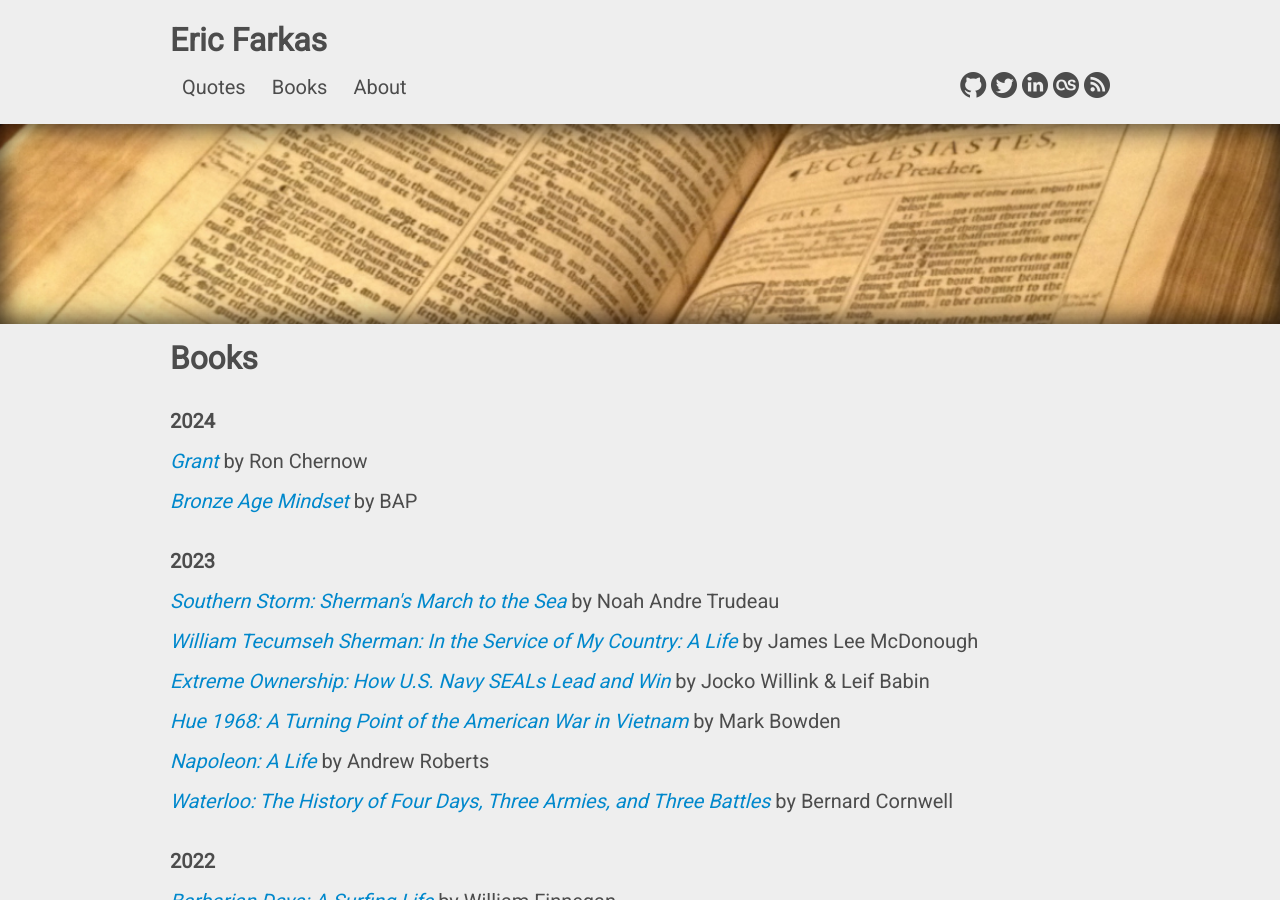
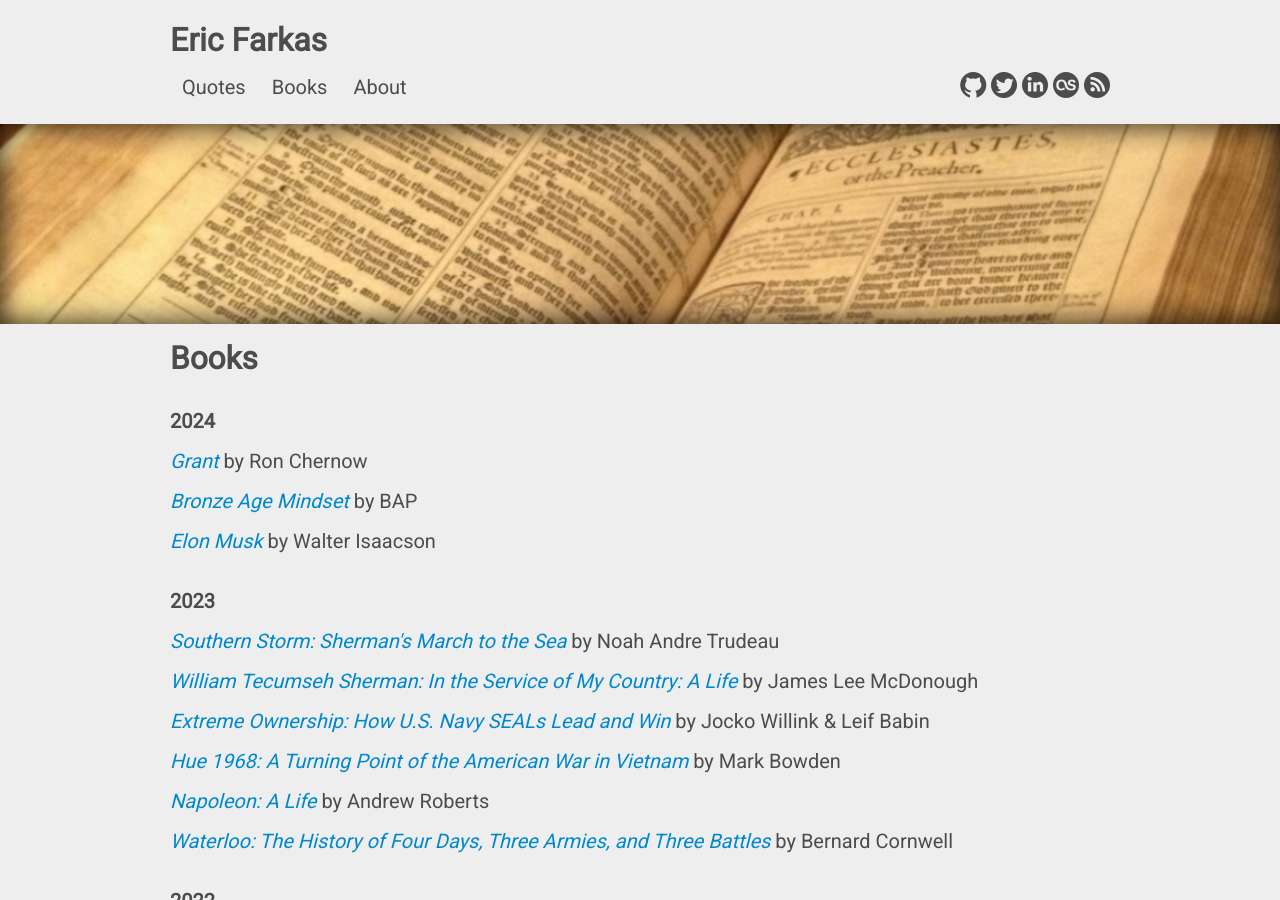
Before and after one commit to speric/speric.github.com, a Jekyll site: the page built from books/index.html, in a window 1280 px wide and 900 px high. Built offline with Jekyll 4.4.1, drawn with Linux system fonts in a browser that asks for light colours; some web fonts are replaced; comment, search, counter and statistics services are not loaded.

Commit message:
Add Musk book

```diff
--- a/books/index.html
+++ b/books/index.html
@@ -13,6 +13,7 @@ header_img: "quotes.jpg"
 
   <p><i><a href="https://www.amazon.com/Grant-Ron-Chernow/dp/159420487X/">Grant</a></i> by Ron Chernow</p>
   <p><i><a href="https://www.amazon.com/Bronze-Age-Mindset-Pervert/dp/1983090441/">Bronze Age Mindset</a></i> by BAP</p>
+  <p><i><a href="https://www.amazon.com/Elon-Musk-Walter-Isaacson/dp/1982181281">Elon Musk</a></i> by Walter Isaacson</p>
 
   <br/>
 
```
